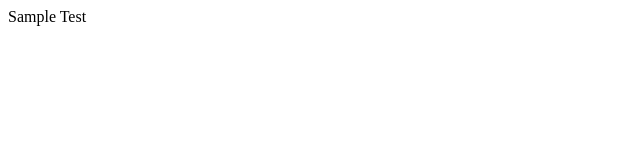
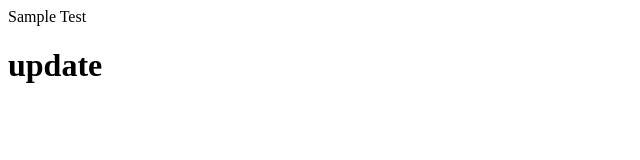
Before and after one commit to midhun-sudhakaran/my-html-page, a plain HTML site: page index.html in a window 1280 px wide. Shown: the whole page, without its empty margins (0-640 px from the left). Drawn offline with Linux system fonts and the light colour scheme.

Commit message:
Update index.html

```diff
--- a/index.html
+++ b/index.html
@@ -1,3 +1,4 @@
 <html>
     <p> Sample Test </p>
+    <h1> update </h1>
 </html>
```
